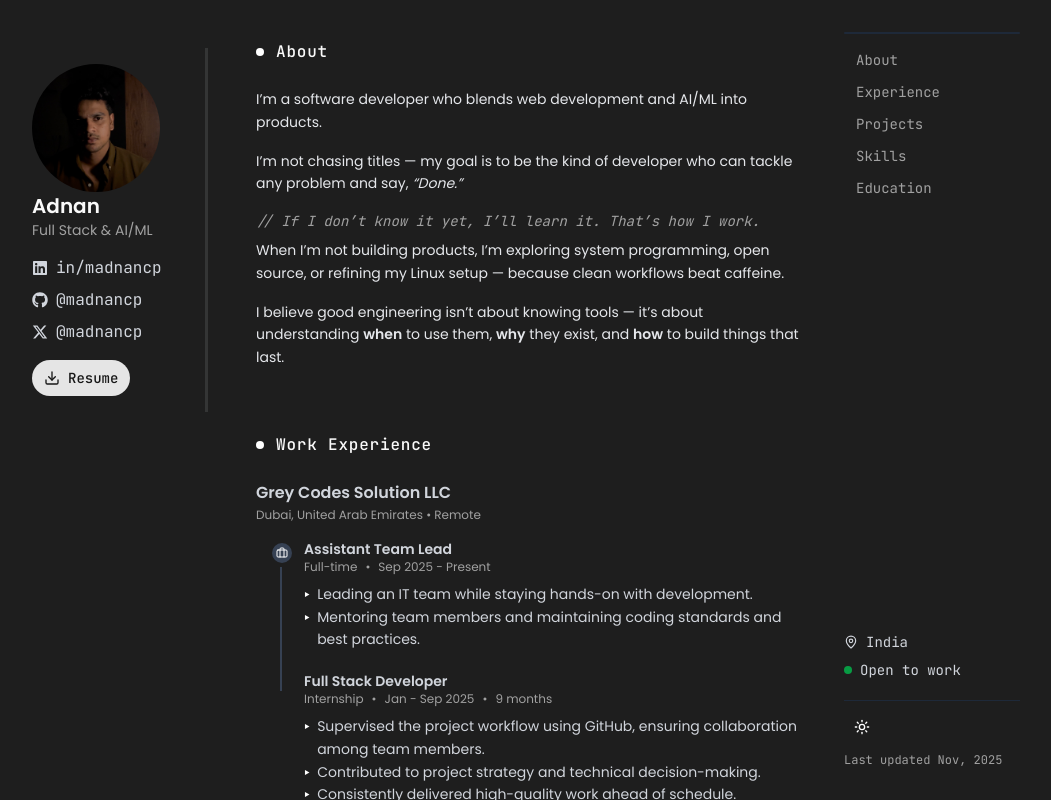
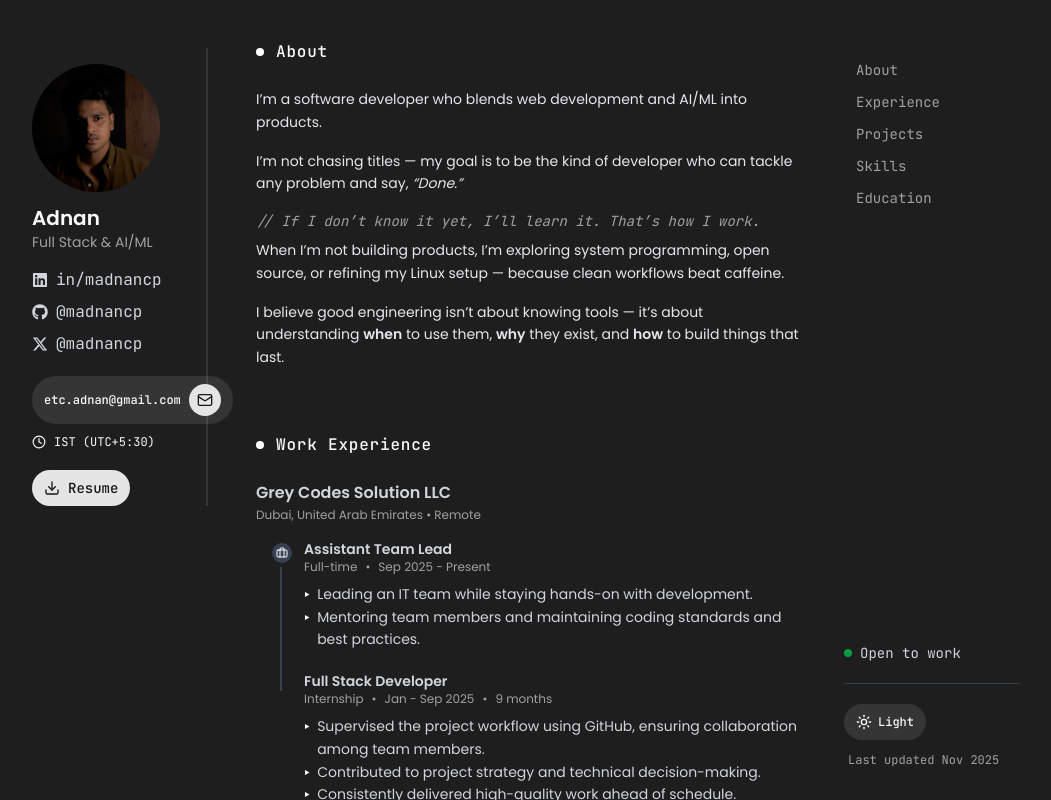
Before and after one commit to madnancp/portfolio, a Next.js app: page / in a window 1280 px wide. Shown: the whole page, without its empty margins (112-1163 px from the left). Built offline with nearby package versions, Linux system fonts and the light colour scheme.

Commit message:
update sidebars

```diff
--- a/components/LeftSidebar.tsx
+++ b/components/LeftSidebar.tsx
@@ -1,10 +1,24 @@
+"use client"
 import Image from "next/image";
 import { FaGithub, FaLinkedin, FaXTwitter } from "react-icons/fa6";
-import DownloadButton from "./ResumeDownloadButton";
+import { Mail, Copy, Clock, MailIcon } from "lucide-react";
+import ResumeDownloadButton from "./ResumeDownloadButton";
+import { useState } from "react";
+import { Button } from "./ui/button";
 
 const LeftSidebar = () => {
+	const [copied, setCopied] = useState(false);
+	const email = "etc.adnan@gmail.com";
+
+	const copyEmail = () => {
+		navigator.clipboard.writeText(email);
+		setCopied(true);
+		setTimeout(() => setCopied(false), 2000);
+	};
+
 	return (
-		<aside className="flex flex-col text-start w-full max-w-44 my-12  border-r-3 border-r-text-muted-foreground">
+		<aside className="flex flex-col text-start w-full max-w-44 my-12 border-r-2 border-r-text-muted-foreground">
+			{/* Profile Section */}
 			<div className="flex flex-col items-start w-full my-4">
 				<div className="w-32 h-32 overflow-hidden rounded-full">
 					<Image
@@ -16,55 +30,50 @@ const LeftSidebar = () => {
 						className="object-cover scale-140"
 					/>
 				</div>
-
-				<h1 className="text-xl font-semibold">Adnan</h1>
+				<h1 className="text-xl font-semibold mt-3">Adnan</h1>
 				<p className="text-sm text-gray-600 dark:text-muted-foreground">Full Stack & AI/ML</p>
-
 			</div>
 
-
-			<div className="mb-4">
+			{/* Social Links */}
+			<div className="mb-5">
 				<div className="space-y-2 text-gray-900 dark:text-gray-300 text-base font-mono">
 					{/* LinkedIn */}
-
 					<div className="flex items-center gap-2 group">
-						<FaLinkedin className="w-4 h-4 transition-colors" />
 						<a
 							href="https://linkedin.com/in/madnancp"
 							target="_blank"
 							rel="noopener noreferrer"
-							className="flex items-center gap-1 hover:underline transition-all"
+							className="flex items-center gap-2 hover:underline transition-all"
 						>
+							<FaLinkedin className="w-4 h-4 transition-all" />
 							in/madnancp
 						</a>
 						<span className="opacity-0 group-hover:opacity-100 translate-x-0.5 transition-all duration-200">↗</span>
 					</div>
 
-
 					{/* GitHub */}
 					<div className="flex items-center gap-2 group">
-						<FaGithub className="w-4 h-4 hover:text-none" />
 						<a
 							href="https://github.com/madnancp"
 							target="_blank"
 							rel="noopener noreferrer"
-							className="hover:underline"
+							className="flex items-center gap-2 hover:underline transition-all"
 						>
+							<FaGithub className="w-4 h-4" />
 							@madnancp
 						</a>
 						<span className="opacity-0 group-hover:opacity-100 translate-x-0.5 transition-all duration-200">↗</span>
 					</div>
 
-
 					{/* Twitter/X */}
 					<div className="flex items-center gap-2 group">
-						<FaXTwitter className="w-4 h-4" />
 						<a
 							href="https://x.com/madnancp"
 							target="_blank"
 							rel="noopener noreferrer"
-							className="hover:underline group"
+							className="flex items-center gap-2 hover:underline transition-all"
 						>
+							<FaXTwitter className="w-4 h-4" />
 							@madnancp
 						</a>
 						<span className="opacity-0 group-hover:opacity-100 translate-x-0.5 transition-all duration-200">↗</span>
@@ -72,14 +81,32 @@ const LeftSidebar = () => {
 				</div>
 			</div>
 
-			<div className="mb-4">
-				<DownloadButton />
+			{/* Contact Info - Subtle */}
+			<div className="mb-5 space-y-2.5 text-sm font-mono">
+				{/* Email with Copy */}
+				<Button
+					onClick={copyEmail}
+					variant={"secondary"}
+					className="rounded-full p-6 px-3"
+				>
+					<span className="truncate text-xs">{email}</span>
+					<div className="bg-primary rounded-full p-2 text-primary-foreground">
+						<MailIcon className="w-4 h-4" />
+					</div>
+				</Button>
+
+				{/* Timezone - Casual */}
+				<div className="flex items-center gap-2 text-xs">
+					<Clock className="w-3.5 h-3.5" />
+					<span>IST (UTC+5:30)</span>
+				</div>
 			</div>
 
-
-
+			{/* Actions */}
+			<div className="mt-auto">
+				<ResumeDownloadButton />
+			</div>
 		</aside>
-
 	);
 };
 
--- a/components/RightSidebar.tsx
+++ b/components/RightSidebar.tsx
@@ -1,22 +1,13 @@
 "use client";
-import { MapPinIcon } from "lucide-react";
+import { Sparkles, Coffee } from "lucide-react";
 import { useEffect, useState } from "react";
 import { ThemeToggleButton } from "./ThemeToggleButton";
 
 const RightSidebar = () => {
 	const [activeSection, setActiveSection] = useState("");
-	const [scrollProgress, setScrollProgress] = useState(0);
 
 	useEffect(() => {
 		const handleScroll = () => {
-			const scrollArea = document.querySelector('[data-radix-scroll-area-viewport]');
-			if (scrollArea) {
-				const scrollTop = scrollArea.scrollTop;
-				const scrollHeight = scrollArea.scrollHeight - scrollArea.clientHeight;
-				const progress = (scrollTop / scrollHeight) * 100;
-				setScrollProgress(progress);
-			}
-
 			const sections = ["hero", "experience", "projects", "skills", "education"];
 			const current = sections.find(section => {
 				const element = document.getElementById(section);
@@ -49,20 +40,9 @@ const RightSidebar = () => {
 
 	return (
 		<aside className="flex flex-col text-start w-full max-w-44 font-mono ml-5 h-full justify-between py-8">
-			{/* Top Section */}
-			<div>
-				{/* Progress Bar */}
-				<div className="mb-3">
-					<div className="h-0.5 w-full bg-gray-200 dark:bg-gray-800 rounded-full overflow-hidden">
-						<div
-							className="h-full bg-gray-900 dark:bg-gray-300 transition-all duration-200"
-							style={{ width: `${scrollProgress}%` }}
-						/>
-					</div>
-				</div>
-
-				{/* Navigation */}
-				<nav className="mb-6">
+			{/* Top Section - Navigation */}
+			<div className="space-y-5 mt-6">
+				<nav>
 					<div className="space-y-1 text-sm">
 						{navItems.map((item) => {
 							const isActive = activeSection === item.id;
@@ -70,9 +50,8 @@ const RightSidebar = () => {
 								<button
 									key={item.id}
 									onClick={() => scrollToSection(item.id)}
-									className={`relative flex items-center gap-2 w-full text-start py-1 pl-3 transition-colors`}
+									className="relative flex items-center gap-2 w-full text-start py-1 pl-3 transition-colors"
 								>
-									{/* Left bar indicator */}
 									<div
 										className={`absolute left-0 top-1/2 -translate-y-1/2 w-0.5 h-4 rounded-full transition-all duration-300
                       ${isActive ? "bg-primary opacity-100" : "bg-primary/50 opacity-0"}`}
@@ -92,27 +71,31 @@ const RightSidebar = () => {
 				</nav>
 			</div>
 
-			{/* Bottom Section */}
-			<div className="space-y-5">
-				{/* Location + Status */}
-				<div className="space-y-2 text-sm text-gray-900 dark:text-gray-300">
-					<div className="flex items-center gap-2">
-						<MapPinIcon size={14} />
-						<span>India</span>
-					</div>
-
+			{/* Bottom Section - Personality + Info */}
+			<div className="space-y-5 text-gray-900 dark:text-gray-300">
+				{/* Status Cards */}
+				<div className="space-y-3">
+					{/* Availability - Fun version */}
 					<div className="flex items-center gap-2 text-sm">
 						<span className="w-2 h-2 bg-green-500 rounded-full animate-pulse" />
 						<span>Open to work</span>
 					</div>
 				</div>
 
-				{/* Theme toggle */}
-				<div className="pt-2 border-t border-gray-200 dark:border-gray-800">
-					<ThemeToggleButton />
+				{/* Divider */}
+				<div className="border-t border-gray-300 dark:border-gray-700" />
 
-					{/* Footer Note */}
-					<p className="text-xs text-muted-foreground">Last updated Nov, 2025</p>
+				{/* Meta Section */}
+				<div className="space-y-3">
+					{/* Theme Toggle */}
+					<div className="flex items-center justify-start">
+						<ThemeToggleButton />
+					</div>
+
+					{/* Footer Info */}
+					<div className="space-y-1 text-xs px-1 text-muted-foreground">
+						<p>Last updated Nov 2025</p>
+					</div>
 				</div>
 			</div>
 		</aside>
--- a/components/ThemeToggleButton.tsx
+++ b/components/ThemeToggleButton.tsx
@@ -1,62 +1,56 @@
-import { useTheme } from "next-themes"
-import { Sun, Moon } from "lucide-react"
-import { Button } from "@/components/ui/button"
-import { useEffect, useState } from "react"
-import { Tooltip, TooltipTrigger, TooltipContent } from "./ui/tooltip"
-import { AnimatePresence, motion } from "motion/react"
+import { useTheme } from "next-themes";
+import { Sun, Moon } from "lucide-react";
+import { Button } from "@/components/ui/button";
+import { useEffect, useState } from "react";
+import { AnimatePresence, motion } from "motion/react";
 
 export function ThemeToggleButton() {
-	const { theme, setTheme } = useTheme()
-	const [mounted, setMounted] = useState(false)
+	const { theme, setTheme } = useTheme();
+	const [mounted, setMounted] = useState(false);
 
-	useEffect(() => setMounted(true), [])
-	if (!mounted) return null
+	useEffect(() => setMounted(true), []);
+	if (!mounted) return null;
+
+	const isDark = theme === "dark";
 
 	return (
-		<Tooltip>
-			<TooltipTrigger asChild>
+		<Button
+			variant="secondary"
+			className="rounded-full cursor-pointer transition-all duration-200 relative font-mono px-3"
+			onClick={() => setTheme(isDark ? "light" : "dark")}
+		>
+			<div className="flex items-center gap-1.5">
+				{/* Icon animation (rotating) */}
+				<motion.div
+					key={isDark ? "sun" : "moon"}
+					initial={{ rotate: isDark ? -90 : 90, opacity: 0, scale: 0.8 }}
+					animate={{ rotate: 0, opacity: 1, scale: 1 }}
+					exit={{ rotate: isDark ? 90 : -90, opacity: 0, scale: 0.8 }}
+					transition={{ duration: 0.1, ease: "easeInOut" }}
+				>
+					{isDark ? (
+						<Sun className="h-3.5 w-3.5" />
+					) : (
+						<Moon className="h-3.5 w-3.5" />
+					)}
+				</motion.div>
 
-				<Button
-					size="icon"
-					variant="ghost"
-					className="rounded-full text-black dark:text-white cursor-pointer transition-colors duration-500 relative"
-					onClick={() => setTheme(theme === "dark" ? "light" : "dark")}
-				>
-					<AnimatePresence mode="wait" initial={false}>
-						{theme === "dark" ? (
-							<motion.span
-								key="sun"
-								initial={{ opacity: 0, rotate: -90, scale: 0.8 }}
-								animate={{ opacity: 1, rotate: 0, scale: 1 }}
-								exit={{ opacity: 0, rotate: 90, scale: 0.8 }}
-								transition={{ duration: 0.4, ease: "easeInOut" }}
-								className="absolute inset-0 flex items-center justify-center"
-							>
-								<Sun className="h-4 w-4" />
-							</motion.span>
-						) : (
-							<motion.span
-								key="moon"
-								initial={{ opacity: 0, rotate: 90, scale: 0.8 }}
-								animate={{ opacity: 1, rotate: 0, scale: 1 }}
-								exit={{ opacity: 0, rotate: -90, scale: 0.8 }}
-								transition={{ duration: 0.4, ease: "easeInOut" }}
-								className="absolute inset-0 flex items-center justify-center"
-							>
-								<Moon className="h-4 w-4" />
-							</motion.span>
-						)}
-					</AnimatePresence>
+				{/* Text fade (smooth transition) */}
+				<AnimatePresence mode="wait">
+					<motion.span
+						key={isDark ? "light-text" : "dark-text"}
+						initial={{ opacity: 0, y: 5 }}
+						animate={{ opacity: 1, y: 0 }}
+						exit={{ opacity: 0, y: -5 }}
+						transition={{ duration: 0.1, ease: "easeOut" }}
+						className="text-xs font-medium"
+					>
+						{isDark ? "Light" : "Dark"}
+					</motion.span>
+				</AnimatePresence>
+			</div>
 
-					<span className="sr-only">Toggle theme</span>
-				</Button>
-			</TooltipTrigger>
-
-			<TooltipContent>
-				<p>Switch mood</p>
-
-			</TooltipContent>
-
-		</Tooltip>
-	)
+			<span className="sr-only">Toggle theme</span>
+		</Button>
+	);
 }
--- a/components/ui/button.tsx
+++ b/components/ui/button.tsx
@@ -15,7 +15,7 @@ const buttonVariants = cva(
         outline:
           "border bg-background shadow-xs hover:bg-accent hover:text-accent-foreground dark:bg-input/30 dark:border-input dark:hover:bg-input/50",
         secondary:
-          "bg-secondary text-secondary-foreground hover:bg-secondary/80",
+          "text-secondary-foreground hover:bg-black/15 dark:hover:bg-white/15 bg-black/10 dark:bg-white/10",
         ghost:
           "hover:bg-primary hover:text-primary-foreground dark:hover:bg-primary dark:hover:text-primary-foreground",
         link: "text-primary underline-offset-4 hover:underline",
```
Also changed, not shown: components/ResumeDownloadButton.tsx (+4 -4 lines).
